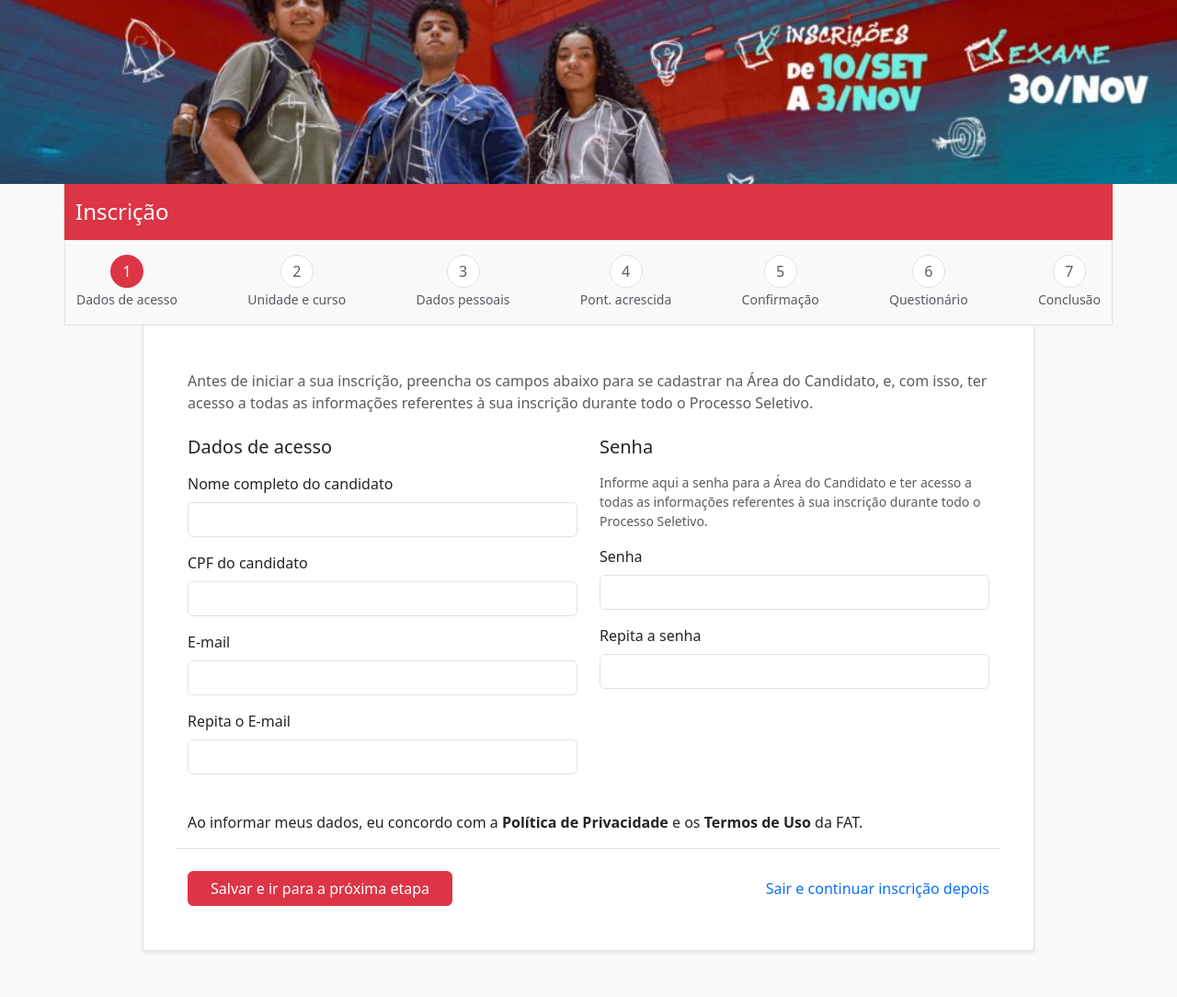
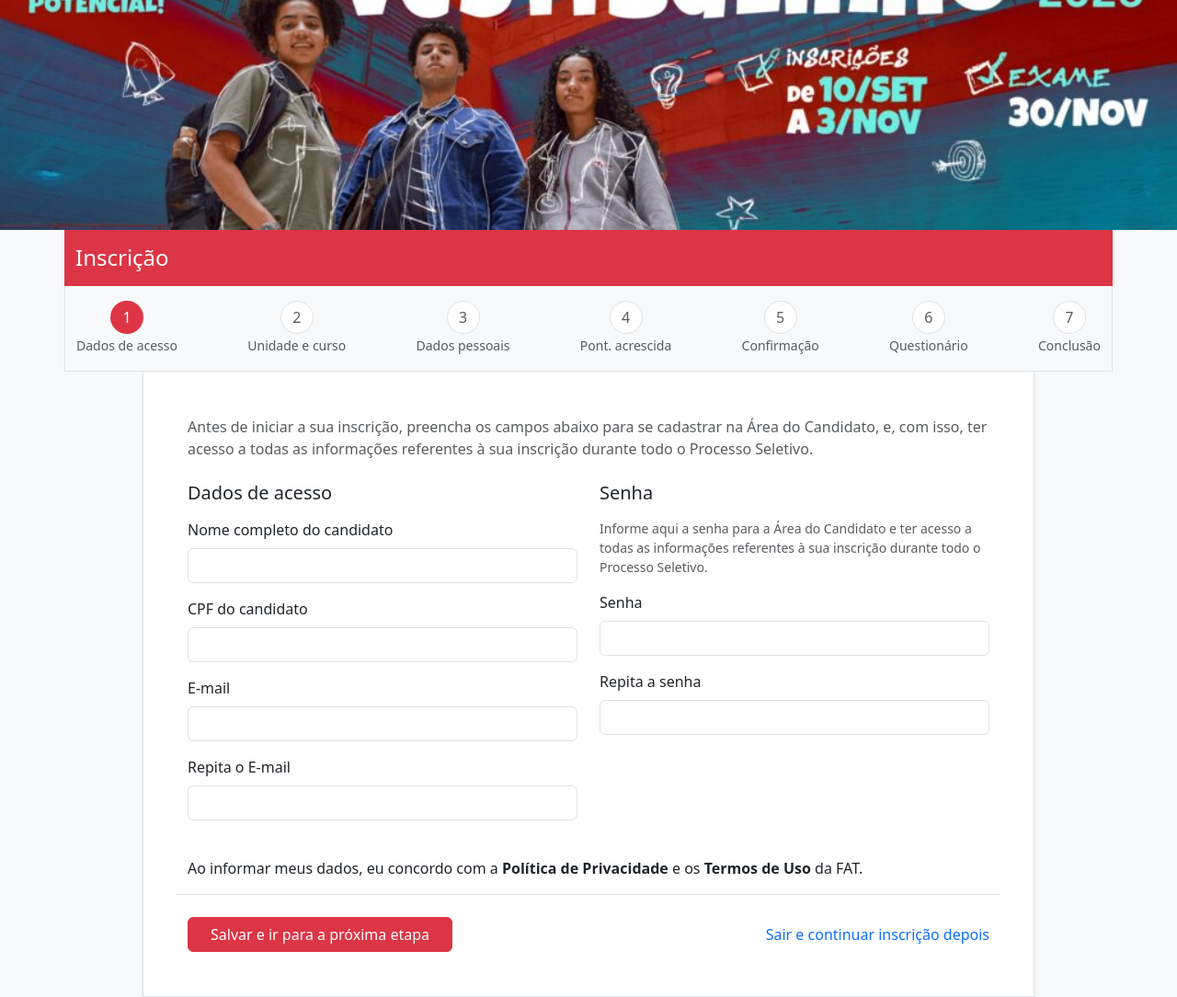
Before and after one commit to Invalidmozart/Vestibulinho, a plain HTML site: page index.html in a window 1280 px wide. Shown: the top 1084 px of the page at 92% size. Drawn offline with nearby package versions, Linux system fonts and the light colour scheme.

Commit message:
Update background image and header styles

```diff
--- a/index.html
+++ b/index.html
@@ -7,11 +7,11 @@
   <link href="https://cdn.jsdelivr.net/npm/bootstrap@5.3.3/dist/css/bootstrap.min.css" rel="stylesheet">
 </head>
 <body class="bg-light">
-  <!-- IMAGEM DE FUNDO NO TOPO -->
-  <div class="w-100" style="height: 200px; background: url('vestibulinho.jpg') center/cover no-repeat;"></div>
+  <!-- IMAGEM DE FUNDO COBRINDO TODA A PARTE SUPERIOR -->
+  <div class="w-100" style="height: 250px; background: url('vestibulinho.jpg') center/cover no-repeat;"></div>
 
-  <div class="container p-0 mt-n5">
-    <!-- CABEÇALHO VERMELHO -->
+  <div class="container p-0 mt-n4">
+    <!-- CABEÇALHO VERMELHO SOBRE A IMAGEM -->
     <div class="bg-danger py-3 position-relative">
       <div class="container">
         <h1 class="h4 text-white m-0">Inscrição</h1>
```
